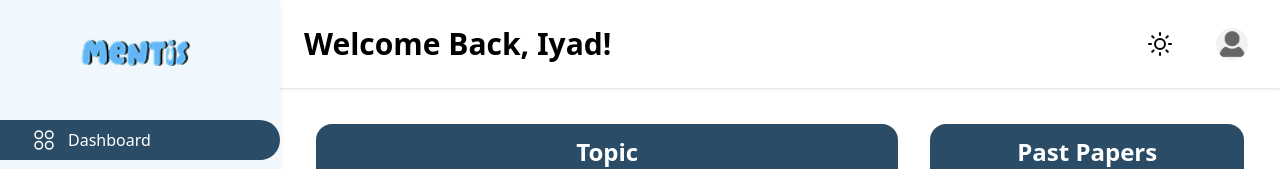
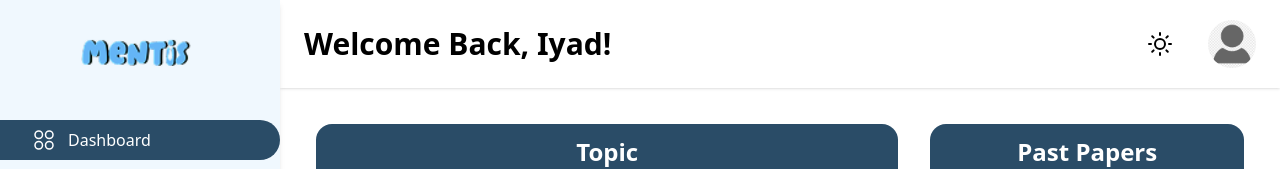
Before and after one commit to Robiul1711/Mentis-Tutor, a React (Vite) app: page /dashboard in a window 1280 px wide. Shown: the top 169 px of the page. Built offline with nearby package versions, Linux system fonts and the light colour scheme; no server answers.

Commit message:
common navbar done

```diff
--- a/src/shared/navbar/UserDropdown.jsx
+++ b/src/shared/navbar/UserDropdown.jsx
@@ -95,7 +95,7 @@ const UserDropdown = () => {
         onClick={toggleDropdown}
         className="flex items-center gap-2 "
       >
-     <img className="w-12 h-12 p-2 bg-white rounded-full object-cover" src={profile} alt="image" />
+     <img className="lg:size-12 md:size-10  size-8  bg-white rounded-full object-cover" src={profile} alt="image" />
       </button>
 
       {isOpen && (
```
